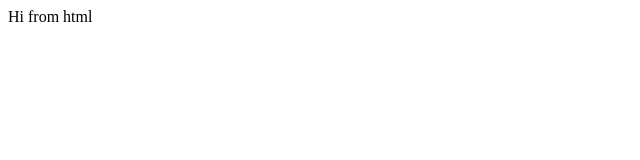
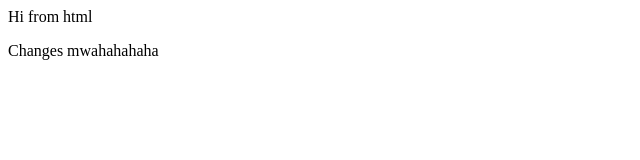
Before and after one commit to NoraKitchen/git-command-line-practice, a plain HTML site: page index.html in a window 1280 px wide. Shown: the whole page, without its empty margins (0-640 px from the left). Drawn offline with Linux system fonts and the light colour scheme.

Commit message:
changed index

```diff
--- a/index.html
+++ b/index.html
@@ -1,4 +1,5 @@
 <html>
 <title>Hi</title>
 <body>Hi from html</body>
+<p>Changes mwahahahaha</p>
 </html>
```
